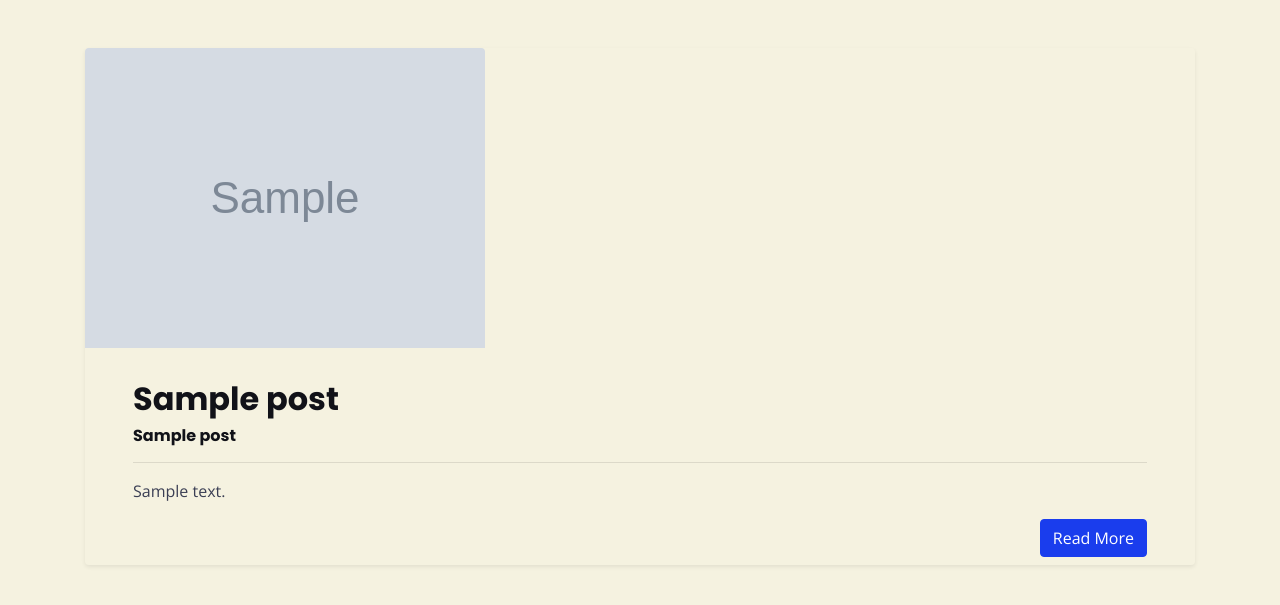
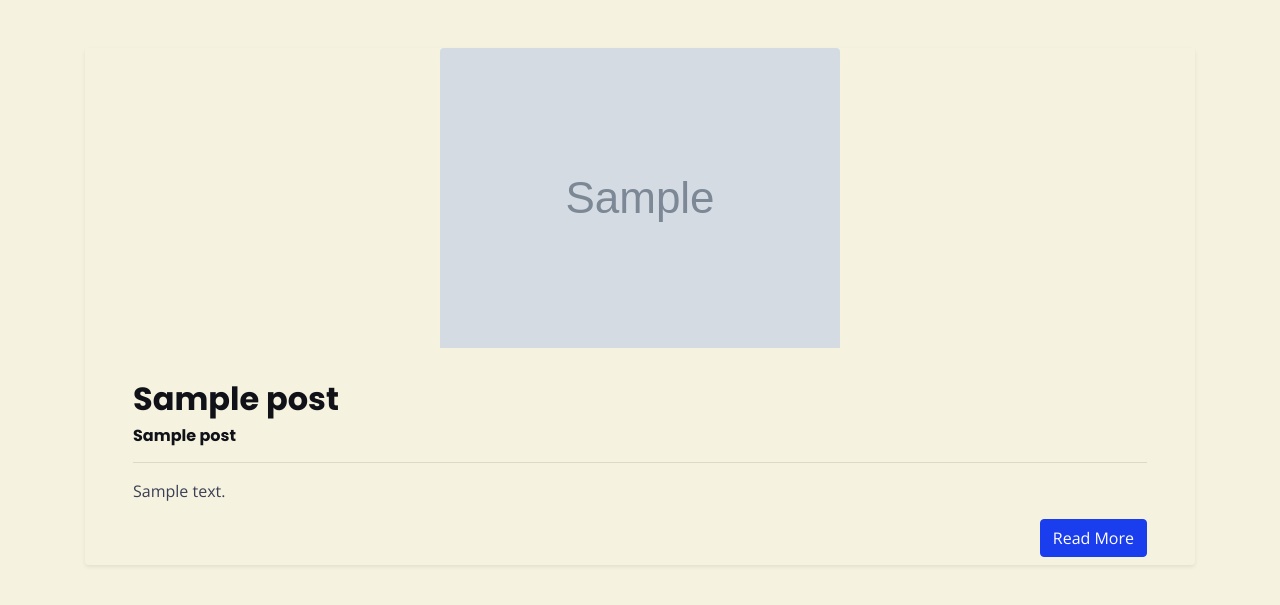
Before and after one commit to avangardistic/Parasteh, a Django app: page /blog/ in a window 1280 px wide. Shown: the top 605 px of the page. Run offline with Django 3.2, Linux system fonts and the light colour scheme; tables that the repository leaves empty hold one stand-in row (values such as "Sample post"); grey boxes marked "Sample" are stand-in pictures; style sheets or scripts are compiled from the project's sources; some libraries are stand-ins or nearby versions.

Commit message:
center the images

```diff
--- a/blog/templates/blog/post_detail.html
+++ b/blog/templates/blog/post_detail.html
@@ -7,7 +7,7 @@
             <div class="border-right border-left">
                 {% if post.image %}
                     <div>
-                        <img class="img-fluid pb-4" src="/media/{{post.image}}" alt="{{post.title}}">
+                        <img class="img-fluid d-block mx-auto pb-4" src="/media/{{post.image}}" alt="{{post.title}}">
                     </div>
                 {% endif %}
                 <div class="px-5 py-2">
--- a/blog/templates/blog/post_list.html
+++ b/blog/templates/blog/post_list.html
@@ -7,7 +7,7 @@
                 <div class="my-5 shadow-sm rounded">
                     {% if post.image %}
                         <div>
-                            <img class="img-fluid rounded-top pb-4" src="/media/{{post.image}}" alt="{{post.title}}">
+                            <img class="img-fluid d-block mx-auto rounded-top pb-4" src="/media/{{post.image}}" alt="{{post.title}}">
                         </div>
                     {% endif %}
                     <div class="px-5 py-2">
```
